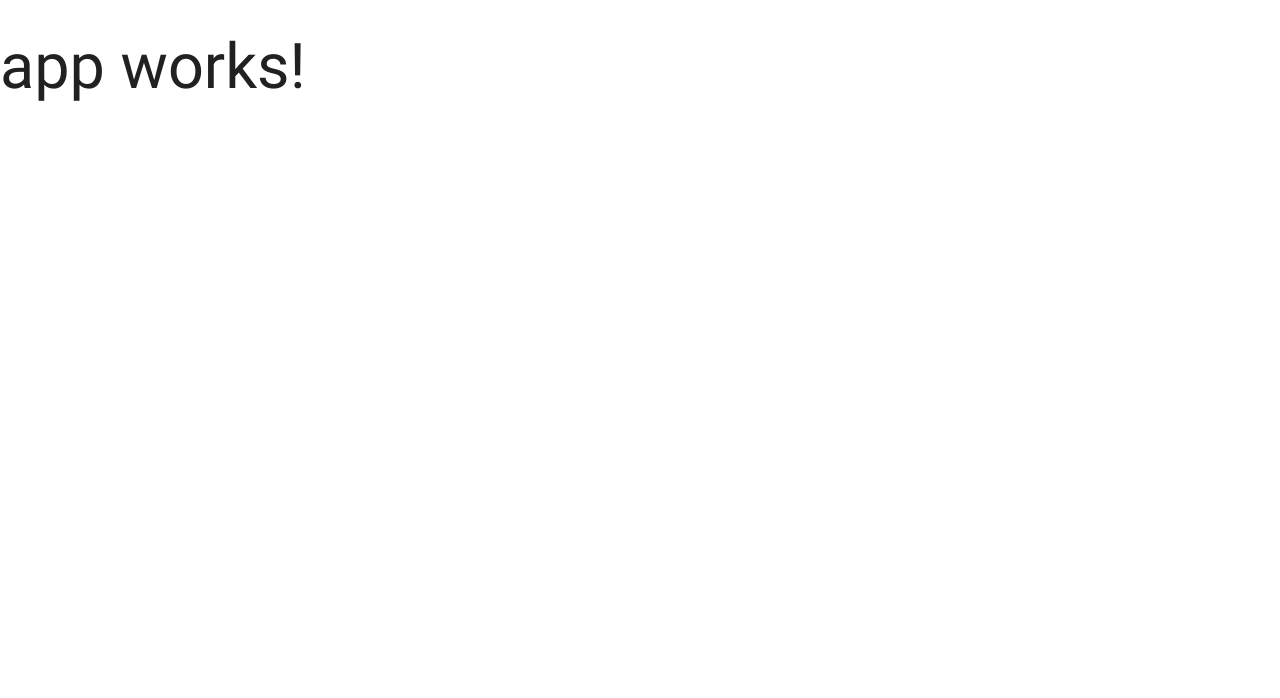
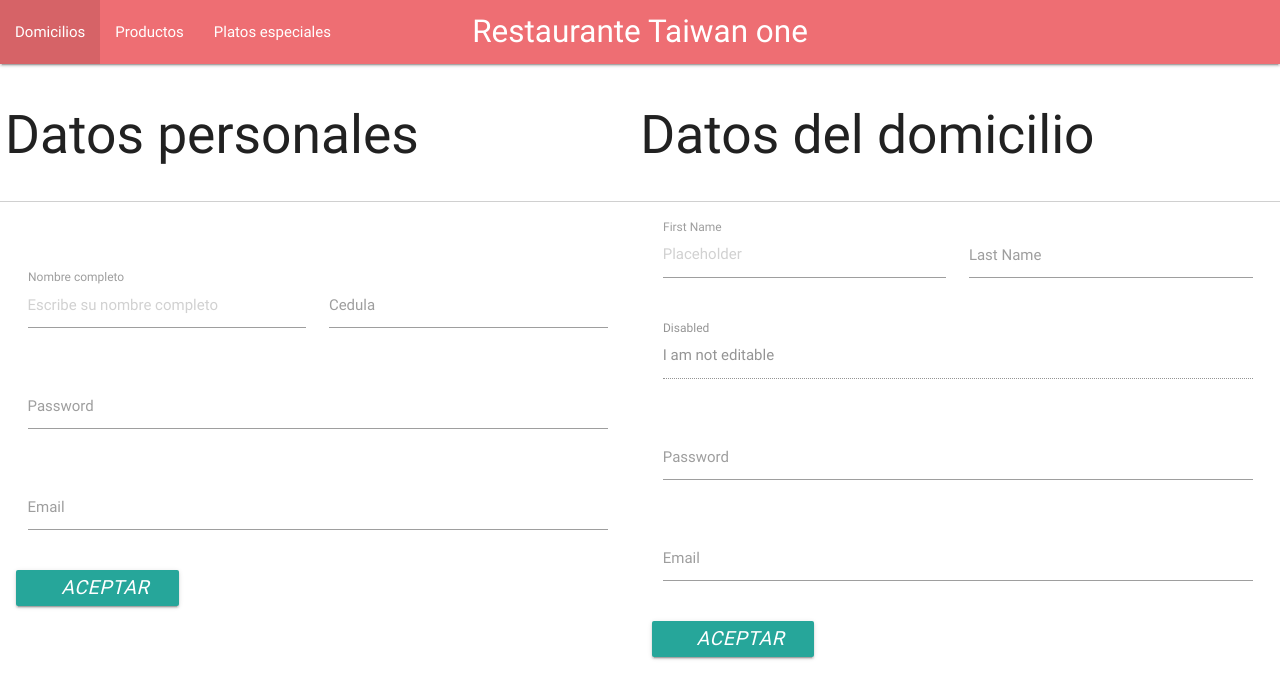
Before and after one commit to santy1611888/taller3-domicilios, an Angular app: page / in a window 1280 px wide. Shown: the top 698 px of the page. Built offline with nearby package versions, Linux system fonts and the light colour scheme.

Commit message:
domicilios

```diff
--- a/src/app/app.component.html
+++ b/src/app/app.component.html
@@ -1,3 +1,100 @@
-<h1>
-  {{title}}
-</h1>
+  <nav>
+    <div class="nav-wrapper">
+      <a href="#" class="brand-logo center">Restaurante Taiwan one</a>
+      <ul id="nav-mobile" class="left hide-on-med-and-down">
+        <li><a href="">Domicilios</a></li>
+        <li><a href="">Productos</a></li>
+        <li><a href="">Platos especiales</a></li>
+      </ul>
+    </div>
+  </nav>
+
+
+      <table>
+        <thead>
+          <tr>
+              <th data-field="id"><h2>Datos personales</h2></th>
+              <th data-field="name"><h2>Datos del domicilio</h2></th>
+
+          </tr>
+        </thead>
+
+        <tbody>
+          <tr>
+          <td>
+            <div class="row">
+                <form class="col s12">
+                  <div class="row">
+                    <div class="input-field col s6">
+                      <input placeholder="Escribe su nombre completo" id="first_name" type="text" class="validate">
+                      <label for="first_name">Nombre completo</label>
+                    </div>
+                    <div class="input-field col s6">
+                      <input id="last_name" type="text" class="validate">
+                      <label for="last_name">Cedula</label>
+                    </div>
+                  </div>
+
+                  <div class="row">
+                    <div class="input-field col s12">
+                      <input id="password" type="password" class="validate">
+                      <label for="password">Password</label>
+                    </div>
+                  </div>
+                  <div class="row">
+                    <div class="input-field col s12">
+                      <input id="email" type="email" class="validate">
+                      <label for="email">Email</label>
+                    </div>
+                  </div>
+                  <button class="btn waves-effect waves-light" type="submit" name="action">
+                    <i class="material-icons right">Aceptar</i>
+                  </button>
+                </form>
+              </div>
+            </td>
+
+
+            <td>
+              <div class="row">
+                  <form class="col s12">
+                    <div class="row">
+                      <div class="input-field col s6">
+                        <input placeholder="Placeholder" id="first_name" type="text" class="validate">
+                        <label for="first_name">First Name</label>
+                      </div>
+                      <div class="input-field col s6">
+                        <input id="last_name" type="text" class="validate">
+                        <label for="last_name">Last Name</label>
+                      </div>
+                    </div>
+                    <div class="row">
+                      <div class="input-field col s12">
+                        <input disabled value="I am not editable" id="disabled" type="text" class="validate">
+                        <label for="disabled">Disabled</label>
+                      </div>
+                    </div>
+                    <div class="row">
+                      <div class="input-field col s12">
+                        <input id="password" type="password" class="validate">
+                        <label for="password">Password</label>
+                      </div>
+                    </div>
+                    <div class="row">
+                      <div class="input-field col s12">
+                        <input id="email" type="email" class="validate">
+                        <label for="email">Email</label>
+                      </div>
+                    </div>
+
+                  <button class="btn waves-effect waves-light" type="submit" name="action">
+                    <i class="material-icons right">Aceptar</i>
+                  </button>
+                  </form>
+                </div>
+            </td>
+
+          </tr>
+
+        </tbody>
+      </table>
```
